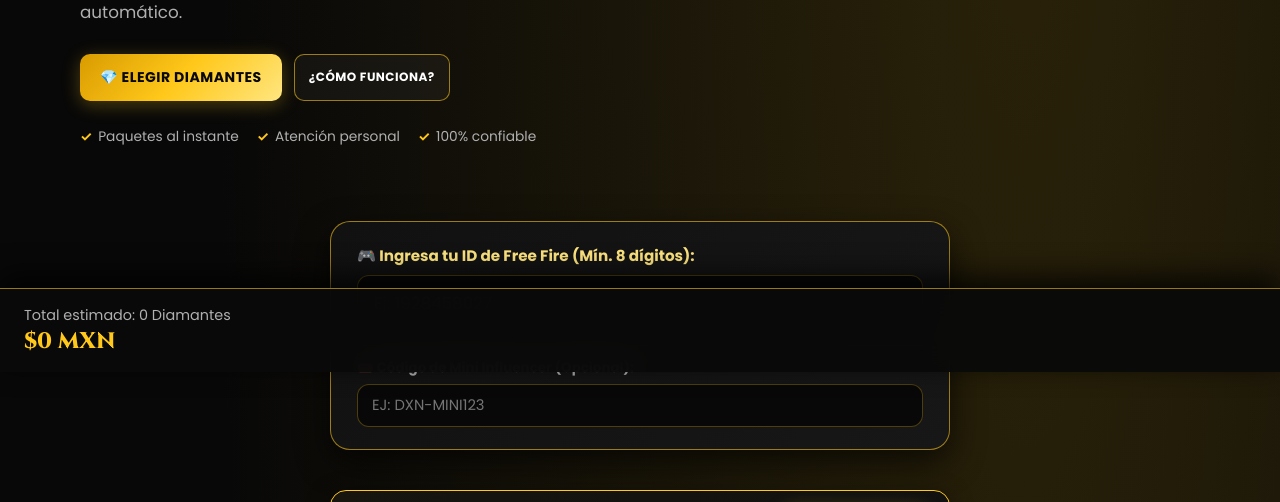
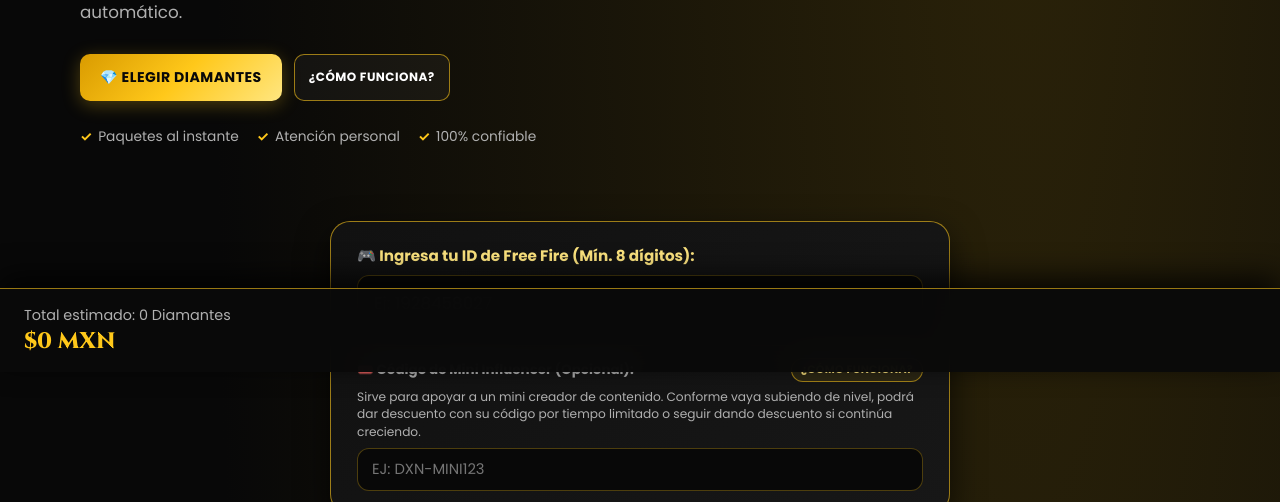
Before and after one commit to dxnzzventas/Tienda-prueba, a plain HTML site: page index.html in a window 1280 px wide. Shown: the part 428-930 px from the top of the page. Drawn offline with Linux system fonts and the light colour scheme.

Commit message:
Actualizar index.html

```diff
--- a/index.html
+++ b/index.html
@@ -135,6 +135,28 @@ header {
   color: var(--gold-light);
 }
 
+.mini-help-btn {
+  display: inline-flex;
+  align-items: center;
+  gap: 4px;
+  padding: 3px 9px;
+  border-radius: 999px;
+  border: 1px solid var(--line-strong);
+  background: rgba(255, 200, 26, 0.1);
+  color: var(--gold-light);
+  font-size: 0.68rem;
+  font-weight: 700;
+  text-transform: uppercase;
+  letter-spacing: 0.3px;
+  transition: 0.2s ease;
+  white-space: nowrap;
+}
+.mini-help-btn:hover {
+  background: var(--gold);
+  color: #080808;
+  border-color: var(--gold);
+}
+
 /* HERO SECTION */
 .hero {
   padding: 76px 0 54px;
@@ -811,9 +833,15 @@ footer {
       <div id="playerIdError" class="error-msg">ID inválido o incorrecto</div>
 
       <div style="margin-top: 14px; padding-top: 12px; border-top: 1px solid var(--line);">
-        <label for="influencerCodeInput" style="font-size: 0.84rem; color: var(--muted); margin-bottom: 6px;">
-          🎟️ Código de Mini Influencer (Opcional):
-        </label>
+        <div style="display: flex; align-items: center; justify-content: space-between; gap: 8px; flex-wrap: wrap; margin-bottom: 6px;">
+          <label for="influencerCodeInput" style="font-size: 0.84rem; color: var(--muted); margin-bottom: 0;">
+            🎟️ Código de Mini Influencer (Opcional):
+          </label>
+          <a href="#faq-mini-influencer" class="mini-help-btn" onclick="abrirFaqMiniInfluencer()">¿Cómo funciona?</a>
+        </div>
+        <p style="font-size: 0.76rem; color: var(--muted); line-height: 1.45; margin: 0 0 8px;">
+          Sirve para apoyar a un mini creador de contenido. Conforme vaya subiendo de nivel, podrá dar descuento con su código por tiempo limitado o seguir dando descuento si continúa creciendo.
+        </p>
         <input type="text" id="influencerCodeInput" placeholder="Ej: DXN-MINI123" autocomplete="off" style="padding: 10px 14px; font-size: 0.92rem; text-transform: uppercase;">
       </div>
     </div>
@@ -1202,6 +1230,10 @@ footer {
       <details>
         <summary>¿Cómo funcionan los puntos?</summary>
         <p>Inicia sesión con tu correo en la sección de Puntos VIP (al final de la página). Cada compra te otorga 10 puntos por cada $15 MXN gastados que puedes canjear por diamantes gratis.</p>
+      </details>
+      <details id="faq-mini-influencer">
+        <summary>¿Cómo funciona el código de Mini Influencer?</summary>
+        <p>Colocar el código de un Mini Influencer sirve para apoyar a un mini creador de contenido en su crecimiento dentro de la tienda. Conforme el mini influencer vaya subiendo de nivel, tendrá la posibilidad de ofrecer descuento con su código por tiempo limitado o seguir dando descuento con su código si continúa creciendo y cumpliendo metas.</p>
       </details>
       <details>
         <summary>¿Cómo obtengo ayuda con mi pedido?</summary>
@@ -1449,6 +1481,11 @@ let ofertaPendiente = null;
 let recompensaCanjeada = null;
 let calificacionSeleccionada = 5;
 
+function abrirFaqMiniInfluencer() {
+  const details = document.getElementById('faq-mini-influencer');
+  if (details) details.open = true;
+}
+
 // PROGRAMA DE MINI INFLUENCERS (REGISTRO, CÓDIGO ESPECIAL Y NIVEL)
 let miniInfluencerData = JSON.parse(localStorage.getItem('dxnzz_mini_influencer_v1')) || null;
 
```
